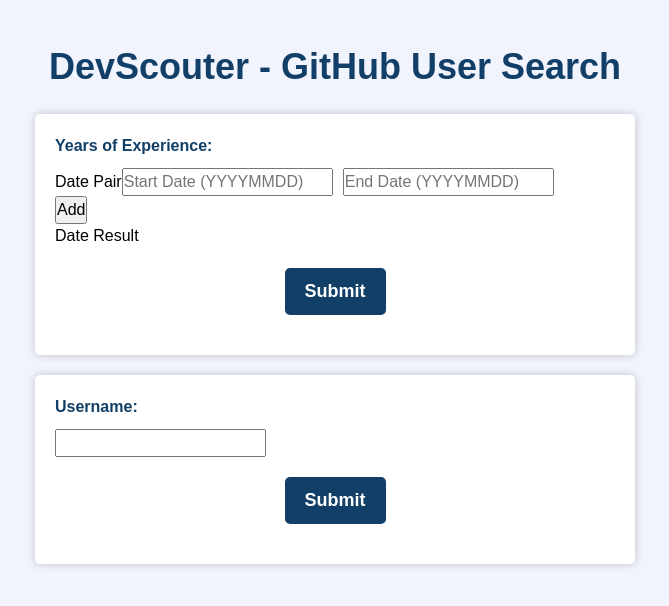
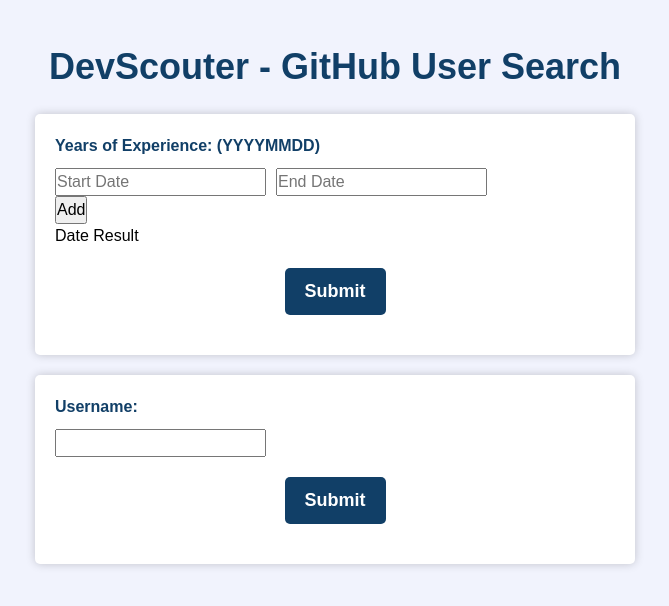
Before and after one commit to DevScouter/devscouter-react, a React (Create React App) app: page / in a window 1280 px wide. Shown: the top 606 px of the page, without its empty margins (305-974 px from the left). Built offline with nearby package versions, Linux system fonts and the light colour scheme; no server answers.

Commit message:
Add new components when add button is pressed
Closes #14

```diff
--- a/src/components/DateBox/DateBox.js
+++ b/src/components/DateBox/DateBox.js
@@ -1,25 +1,32 @@
-import React from 'react';
+import React, { useState } from 'react';
 import DatePair from './DatePair/DatePair';
 import DateResult from './DateResult/DateResult';
 
 const DateBox = () => {
+  const [datePairCount, setDatePairCount] = useState(1);
+
+  const addDatePair = () => {
+    setDatePairCount(prevCount => prevCount + 1);
+  };
+
+  const datePairs = Array.from({ length: datePairCount }, (_, index) => (
+    <DatePair key={index} />
+  ));
+
   return (
     <div>
-      <form
-        id="date-form"
-        data-testid="date-form"
-        className="search-form">
-        <label
-          className="form-label"
-          htmlFor="start-date">
-          Years of Experience:
+      <form id="date-form" data-testid="date-form" className="search-form">
+        <label className="form-label" htmlFor="start-date">
+          Years of Experience: (YYYYMMDD)
         </label>
-        <DatePair />
+        {datePairs}
         <button
           id="add-pair-button"
           data-testid="add-pair-button"
           className="add-button"
-          type="button">
+          type="button"
+          onClick={addDatePair}
+        >
           Add
         </button>
         <DateResult />
@@ -27,12 +34,13 @@
           id="submit-date-button"
           data-testid="submit-date-button"
           className="form-button"
-          type="submit">
+          type="submit"
+        >
           Submit
         </button>
       </form>
     </div>
   );
-}
+};
 
 export default DateBox;
--- a/src/components/DateBox/DatePair/DatePair.js
+++ b/src/components/DateBox/DatePair/DatePair.js
@@ -3,14 +3,13 @@
 const DatePair = () => {
     return (
         <div className="date-pair">
-            Date Pair
             <input
                 id="start-date-input"
                 data-testid="start-date-input"
                 className="form-input"
                 type="text"
                 name="start-date"
-                placeholder="Start Date (YYYYMMDD)"
+                placeholder="Start Date"
             />
             <input
                 id="end-date-input"
@@ -18,7 +17,7 @@
                 className="form-input"
                 type="text"
                 name="end-date"
-                placeholder="End Date (YYYYMMDD)"
+                placeholder="End Date"
             />
         </div>
     );
```
Also changed, not shown: 1 other file (tests, documents, lock files or other folders).
